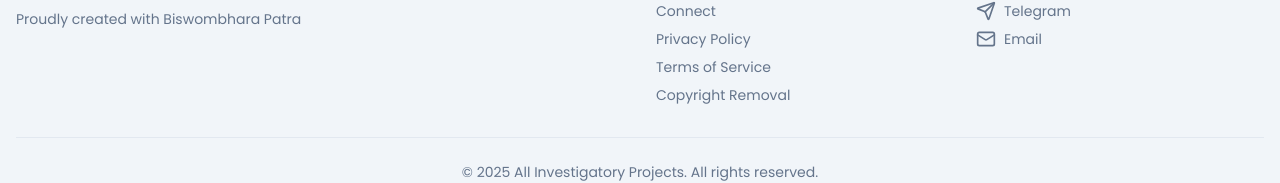
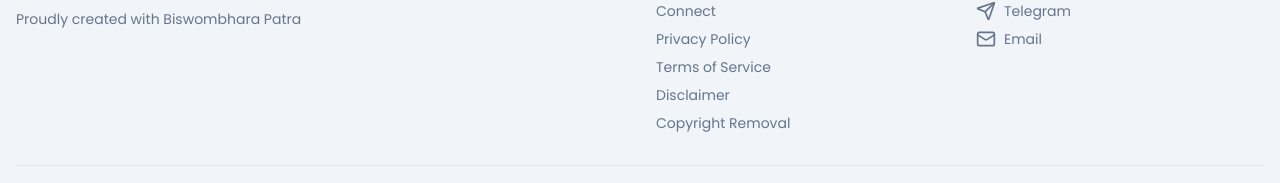
Before and after one commit to biswombhara/All-Investigatory-Projects, a Next.js app: page / in a window 1280 px wide. Shown: the part 2936-3119 px from the top of the page. Built offline with nearby package versions, Linux system fonts and the light colour scheme; no server answers; the database is empty.

Commit message:
in which route we r using this

```diff
--- a/src/ai/genkit.js
+++ /dev/null
@@ -1 +0,0 @@
-// This file is intentionally left blank.
--- a/src/components/layout/Footer.jsx
+++ b/src/components/layout/Footer.jsx
@@ -1,3 +1,4 @@
+
 import { Youtube, Mail, Send } from 'lucide-react';
 import Link from 'next/link';
 
@@ -22,6 +23,7 @@ export function Footer() {
               <li><Link href="/connect" className="text-muted-foreground hover:text-primary transition-colors">Connect</Link></li>
               <li><Link href="/privacy-policy" className="text-muted-foreground hover:text-primary transition-colors">Privacy Policy</Link></li>
               <li><Link href="/terms-of-service" className="text-muted-foreground hover:text-primary transition-colors">Terms of Service</Link></li>
+              <li><Link href="/disclaimer" className="text-muted-foreground hover:text-primary transition-colors">Disclaimer</Link></li>
               <li><Link href="/copyright-removal" className="text-muted-foreground hover:text-primary transition-colors">Copyright Removal</Link></li>
             </ul>
           </div>
```
